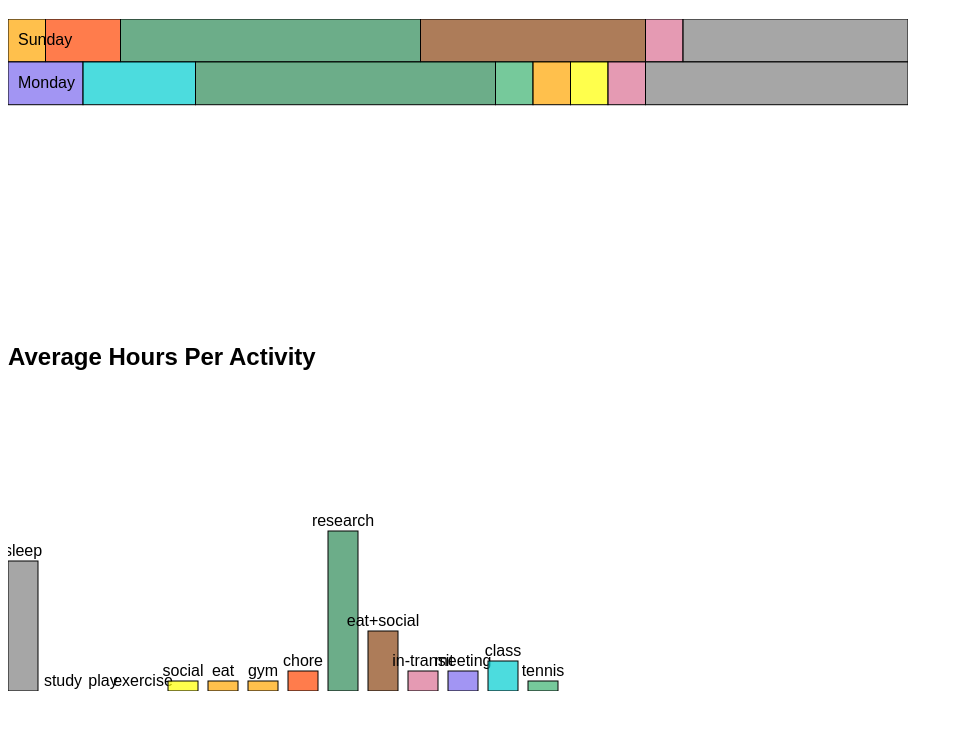
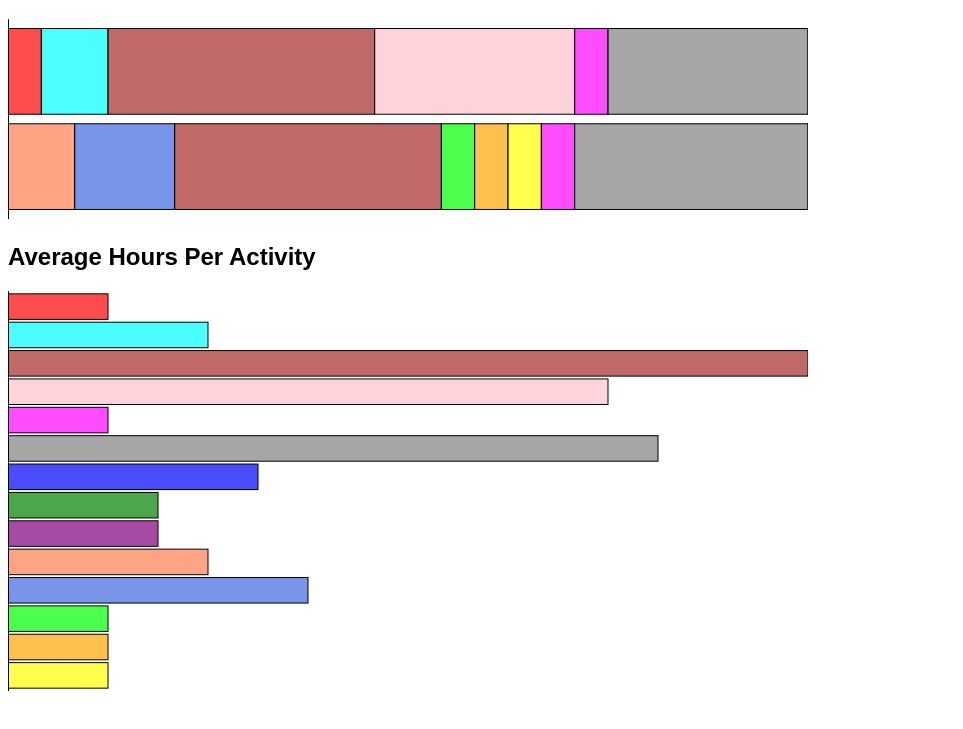
Before and after one commit to EkamNatt/COEN60Assignment2, a plain HTML site: page index.html in a window 1280 px wide. Shown: the part 61-790 px from the top of the page, without its empty margins (0-963 px from the left). Drawn offline with nearby package versions, Linux system fonts and the light colour scheme.

Commit message:
Update index.html

```diff
--- a/index.html
+++ b/index.html
@@ -26,101 +26,119 @@
     <div id="statistics"></div>
 
     <script>
-        const width = 900;
-        const height = 300;
-        const dayHeight = height / 7;
+        const activityColors = {
+            sleep: "grey",
+            study: "blue",
+            play: "green",
+            exercise: "purple",
+            social: "yellow",
+            eat: "orange",
+            gym: "red",
+            chore: "cyan",
+            research: "brown",
+            "eat+social": "pink",
+            "in-transit": "magenta",
+            tennis: "lime",
+            meeting: "coral",
+            class: "royalblue",
+            instagram: "silver",
+            tv: "gold"
+        };
 
-        const activities = [
-            { name: 'sleep', color: 'grey' },
-            { name: 'study', color: 'blue' },
-            { name: 'play', color: 'green' },
-            { name: 'exercise', color: 'purple' },
-            { name: 'social', color: 'yellow' },
-            { name: 'eat', color: 'orange' },
-            { name: 'gym', color: '#FFA500' },
-            { name: 'chore', color: '#FF4500' },
-            { name: 'research', color: '#2E8B57' },
-            { name: 'eat+social', color: '#8B4513' },
-            { name: 'in-transit', color: '#DB7093' },
-            { name: 'meeting', color: '#7B68EE' },
-            { name: 'class', color: '#00CED1' },
-            { name: 'tennis', color: '#3CB371' }
+        const scheduleData = [
+            { day: 'Sunday', activities: { gym: 1, chore: 2, research: 8, "eat+social": 6, "in-transit": 1, sleep: 6, study: 3, play: 2, exercise: 1 } },
+            { day: 'Monday', activities: { meeting: 2, class: 3, research: 8, tennis: 1, eat: 1, social: 1, "in-transit": 1, sleep: 7, study: 2, play: 1, exercise: 2 } },
+            // Add more days as needed
         ];
 
-        const scheduleData = [
-            { day: 'Sunday', activities: { gym: 1, chore: 2, research: 8, "eat+social": 6, "in-transit": 1, sleep: 6 } },
-            { day: 'Monday', activities: { meeting: 2, class: 3, research: 8, tennis: 1, eat: 1, social: 1, "in-transit": 1, sleep: 7 } },
-        ];
+        const scheduleSVG = d3.select("#schedule")
+            .append("svg")
+            .attr("width", 800)
+            .attr("height", 200);
 
-        // Create SVG element for schedule
-        const svgSchedule = d3.select("#schedule").append("svg")
-            .attr("width", width)
-            .attr("height", height);
+        const statisticsSVG = d3.select("#statistics")
+            .append("svg")
+            .attr("width", 800)
+            .attr("height", 400);
 
-        // Process and render the schedule data
-        scheduleData.forEach((dayData, dayIndex) => {
-            let xOffset = 0;
-            for (const activity in dayData.activities) {
-                const activityData = activities.find(a => a.name === activity);
-                const activityWidth = (dayData.activities[activity] / 24) * width;
+        // Display the schedule
+        const yScale = d3.scaleBand()
+            .domain(scheduleData.map(d => d.day))
+            .range([0, 200])
+            .padding(0.1);
 
-                svgSchedule.append("rect")
-                    .attr("x", xOffset)
-                    .attr("y", dayHeight * dayIndex)
-                    .attr("width", activityWidth)
-                    .attr("height", dayHeight)
-                    .attr("fill", activityData.color)
-                    .attr("class", "activity-bar");
+        const xScale = d3.scaleLinear()
+            .domain([0, 24])
+            .range([0, 800]);
 
-                xOffset += activityWidth;
-            }
+        scheduleSVG.selectAll("g")
+            .data(scheduleData)
+            .enter().append("g")
+            .attr("transform", d => `translate(0, ${yScale(d.day)})`)
+            .each(function (dayData) {
+                let xPosition = 0;
 
-            svgSchedule.append("text")
-                .attr("x", 10)
-                .attr("y", dayHeight * dayIndex + (dayHeight / 2) + 5)
-                .text(dayData.day);
-        });
+                for (let activity in dayData.activities) {
+                    const hours = dayData.activities[activity];
 
-        // Bar chart statistics
-        const svgStats = d3.select("#statistics").append("svg")
-            .attr("width", width)
-            .attr("height", height);
+                    d3.select(this).append("rect")
+                        .attr("class", "activity-bar")
+                        .attr("x", xPosition)
+                        .attr("width", xScale(hours))
+                        .attr("height", yScale.bandwidth())
+                        .attr("fill", activityColors[activity]);
 
-        let activityTotals = {};
+                    xPosition += xScale(hours);
+                }
+            });
 
-        activities.forEach(activity => {
-            activityTotals[activity.name] = 0;
-        });
+        scheduleSVG.append("g")
+            .call(d3.axisLeft(yScale));
 
-        scheduleData.forEach(dayData => {
-            for (const activity in dayData.activities) {
-                activityTotals[activity] += dayData.activities[activity];
+        // Calculate average hours per activity
+        const activityTotals = {};
+        const activityCounts = {};
+
+        scheduleData.forEach(day => {
+            for (let activity in day.activities) {
+                if (!activityTotals[activity]) {
+                    activityTotals[activity] = 0;
+                    activityCounts[activity] = 0;
+                }
+                activityTotals[activity] += day.activities[activity];
+                activityCounts[activity] += 1;
             }
         });
 
-        let yOffset = 0;
-        const barWidth = 30;
-        const barSpacing = 40;
+        const averageHours = [];
+        for (let activity in activityTotals) {
+            averageHours.push({
+                activity: activity,
+                average: activityTotals[activity] / activityCounts[activity]
+            });
+        }
 
-        for (const activity in activityTotals) {
-            const activityData = activities.find(a => a.name === activity);
+        // Display the bar chart
+        const barYScale = d3.scaleBand()
+            .domain(averageHours.map(d => d.activity))
+            .range([0, 400])
+            .padding(0.1);
 
-            svgStats.append("rect")
-                .attr("x", yOffset)
-                .attr("y", height - activityTotals[activity] * 10)
-                .attr("width", barWidth)
-                .attr("height", activityTotals[activity] * 10)
-                .attr("fill", activityData.color)
-                .attr("class", "activity-bar");
+        const barXScale = d3.scaleLinear()
+            .domain([0, d3.max(averageHours, d => d.average)])
+            .range([0, 800]);
 
-            svgStats.append("text")
-                .attr("x", yOffset + barWidth / 2)
-                .attr("y", height - activityTotals[activity] * 10 - 5)
-                .attr("text-anchor", "middle")
-                .text(activity);
+        statisticsSVG.selectAll(".activity-bar")
+            .data(averageHours)
+            .enter().append("rect")
+            .attr("class", "activity-bar")
+            .attr("y", d => barYScale(d.activity))
+            .attr("width", d => barXScale(d.average))
+            .attr("height", barYScale.bandwidth())
+            .attr("fill", d => activityColors[d.activity]);
 
-            yOffset += barSpacing;
-        }
+        statisticsSVG.append("g")
+            .call(d3.axisLeft(barYScale));
     </script>
 </body>
 
```
